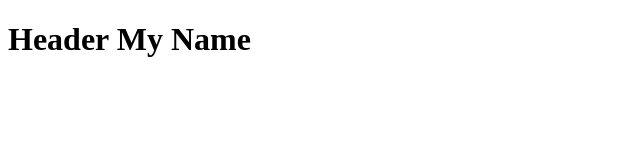
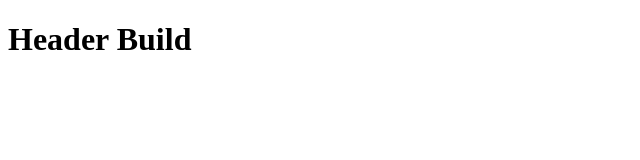
Before and after one commit to Ataetano/myfirstrepo, a plain HTML site: page myname.html in a window 1280 px wide. Shown: the whole page, without its empty margins (0-640 px from the left). Drawn offline with Linux system fonts and the light colour scheme.

Commit message:
Change Header

```diff
--- a/myname.html
+++ b/myname.html
@@ -6,7 +6,7 @@
 	<title></title>
 </head>
 <body>
-<h1>Header My Name</h1>
+<h1>Header Build</h1>
 
 
 </body>
```
